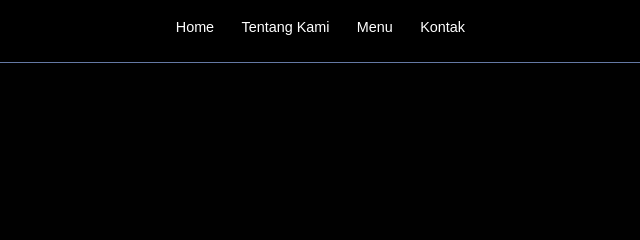
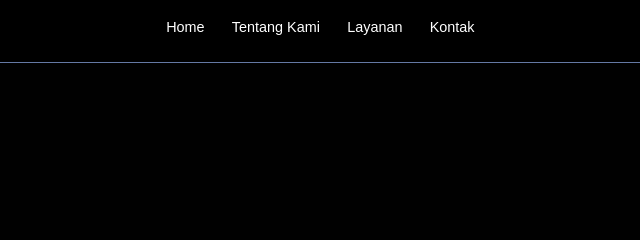
Before and after one commit to fikriardian277/Laundry-Super-Clean, a plain HTML site: page index.html in a window 1280 px wide. Shown: the top 240 px of the page, 352-992 px from the left. Drawn offline with nearby package versions, Linux system fonts and the light colour scheme.

Commit message:
mengubah menu jadi layanan di navbar

```diff
--- a/index.html
+++ b/index.html
@@ -26,7 +26,7 @@
       <div class="navbar-nav">
         <a href="#home">Home</a>
         <a href="#about">Tentang Kami</a>
-        <a href="#menu">Menu</a>
+        <a href="#menu">Layanan</a>
         <a href="#contact">Kontak</a>
       </div>
 
```
